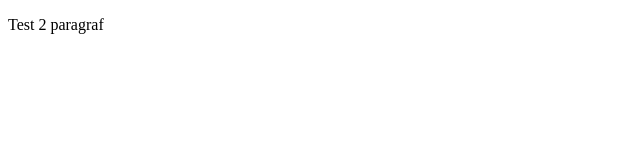
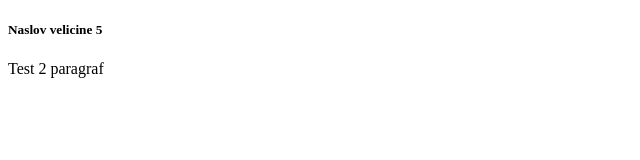
Before and after one commit to Zlatko94/itbootcamp-js8, a plain HTML site: page TEST FOLDER/test2.html in a window 1280 px wide. Shown: the whole page, without its empty margins (0-640 px from the left). Drawn offline with Linux system fonts and the light colour scheme.

Commit message:
Dodat naslov velicine 5 u test2.html

```diff
--- a/TEST FOLDER/test2.html
+++ b/TEST FOLDER/test2.html
@@ -7,6 +7,7 @@
     <title>Document</title>
 </head>
 <body>
+    <h5>Naslov velicine 5</h5>
     <p>Test 2 paragraf</p>
 </body>
 </html>
```
